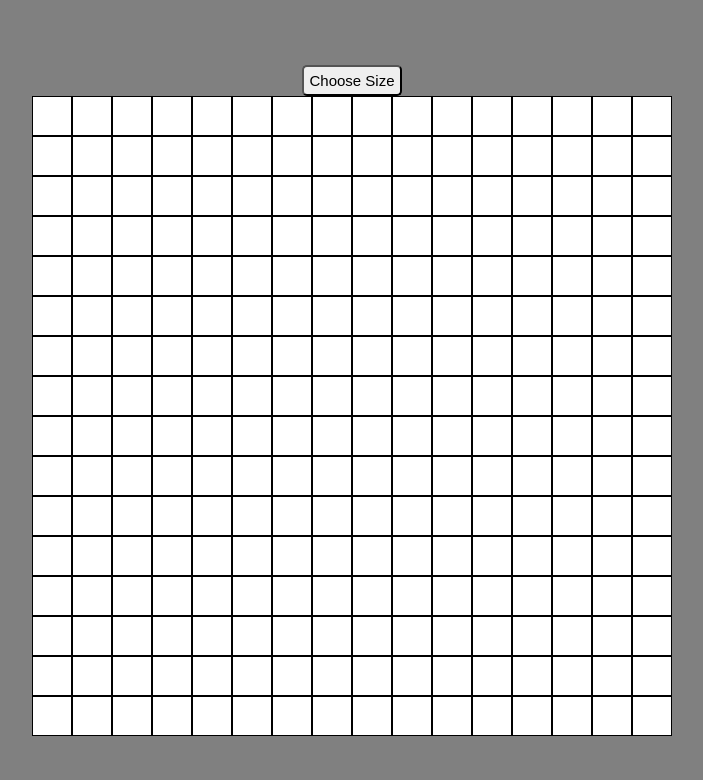
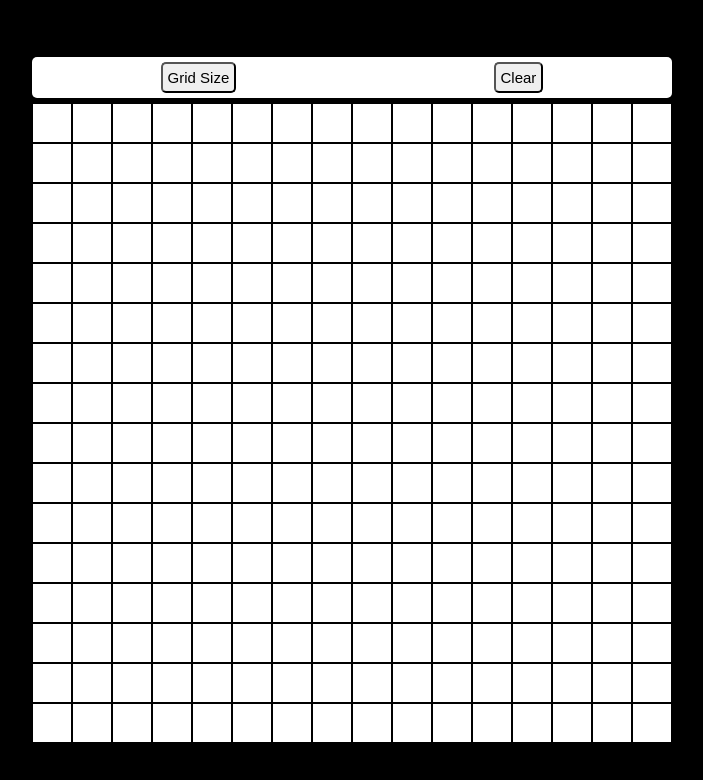
Before and after one commit to ShahibHassan/EtchASketch, a plain HTML site: page index.html in a window 1280 px wide. Shown: the whole page, without its empty margins (288-991 px from the left). Drawn offline with Linux system fonts and the light colour scheme.

Commit message:
I have added a clear button, which once clicked, changes all coloured squares to white

```diff
--- a/app.js
+++ b/app.js
@@ -43,6 +43,17 @@ function getGridSize(){
   })
 }
 
+
+function ClearGrid() {
+  const clearbtn = document.querySelector('#clearbtn')
+  clearbtn.addEventListener('click', () => {
+    const squares = document.querySelectorAll('.square');
+    squares.forEach((square) => {
+      square.style.backgroundColor = 'white';
+    });
+  })
+}
+
 //Randomise color
 const hexChar = [0,1,2,3,4,5,6,7,8,9,"A", "B", "C", "D", "E", "F"];
 
@@ -62,3 +73,4 @@ function generateRandomColour() {
 //default gridSize is 16x16
 createGrid(16);
 getGridSize();
+ClearGrid();
--- a/index.html
+++ b/index.html
@@ -8,7 +8,10 @@
     <title>Etch-A-Sketch</title>
 </head>
 <body>
-    <button class="btn">Choose Size</button>
+    <div class="btns">
+        <button class="btn">Grid Size</button>
+         <button class="btn" id="clearbtn">Clear</button>
+    </div>
     <div class="container">
     </div>
     <script src="app.js"></script>
--- a/style.css
+++ b/style.css
@@ -10,7 +10,7 @@ html, body {
 }
 
 body {
-    background: grey;
+    background: black;
     display: flex;
     flex-direction: column;
     align-items: center;
@@ -27,7 +27,17 @@ body {
 }
 
 .btn {
- border-radius: 5px;
- padding: 5px;
- font-size: 15px;
+    border-radius: 5px;
+    padding: 5px;
+    font-size: 15px;
 }
+
+.btns {
+    background-color: white;
+    margin-bottom: 5px;
+    padding: 5px 0;
+    width: 640px;
+    display: flex;
+    justify-content: space-around;
+    border-radius: 5px;
+}
```
